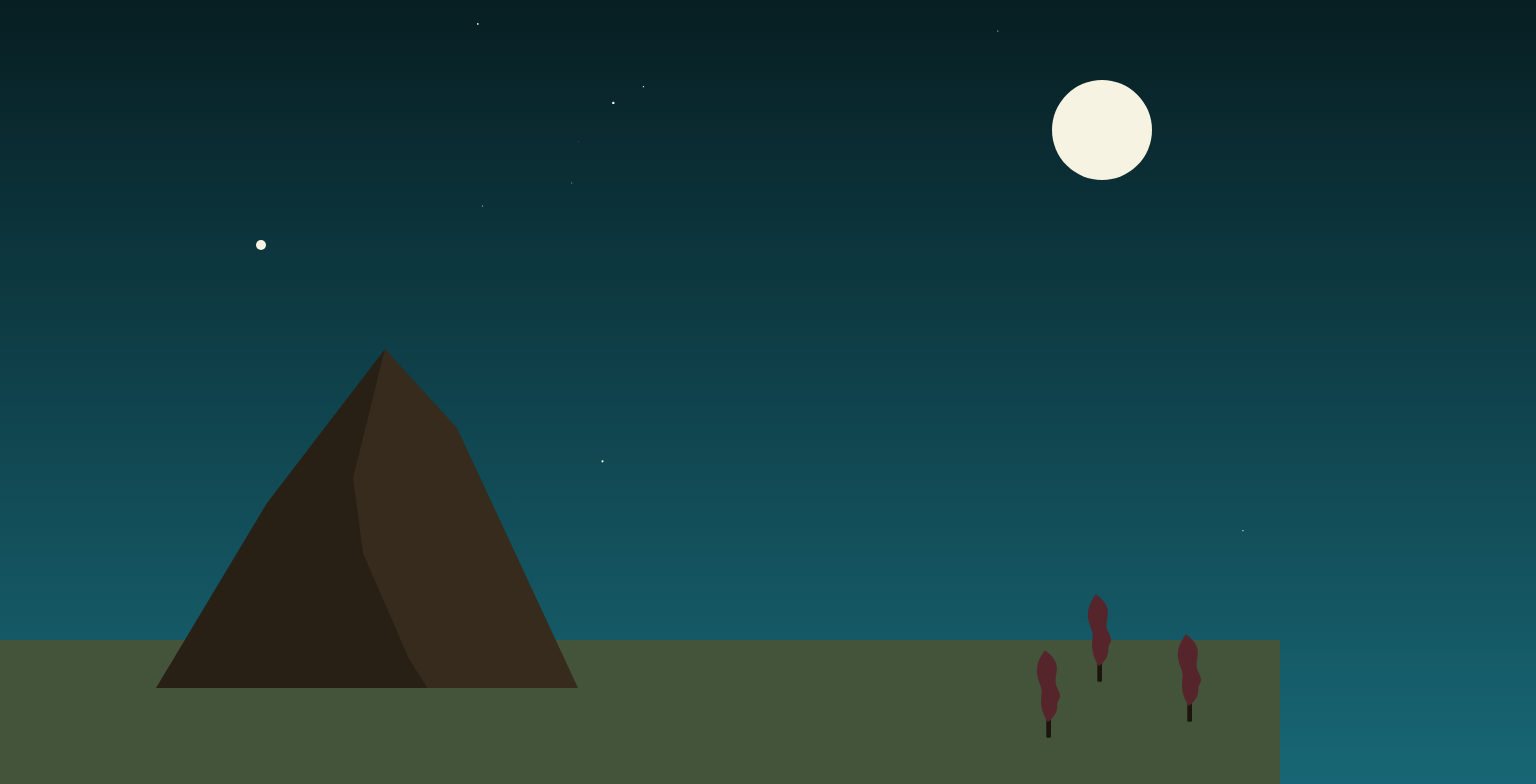
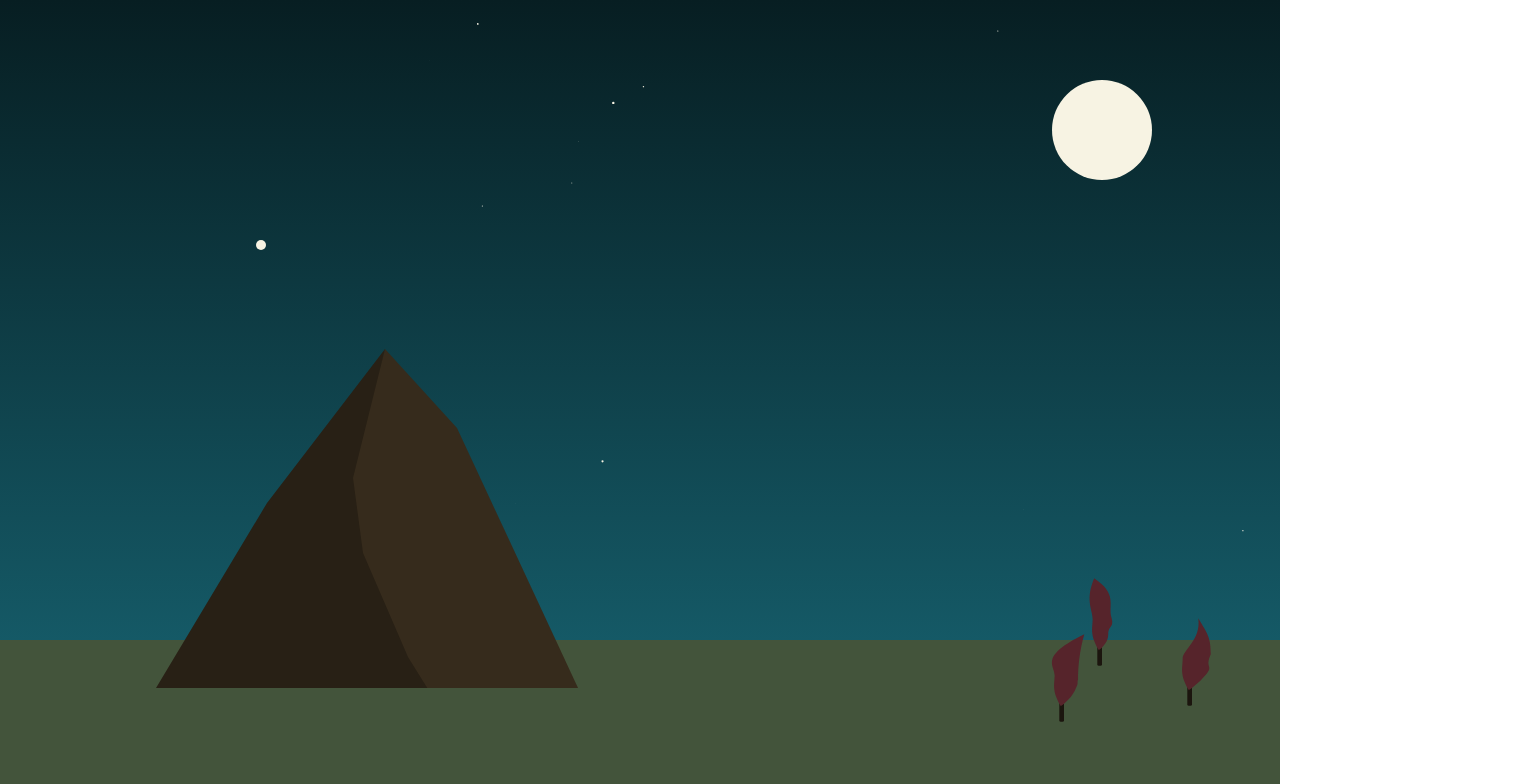
Before and after one commit to svilder/landscape, a React (Create React App) app: page / in a window 1280 px wide. Shown: the top 784 px of the page, 1536 px wide, since content can reach past the window. Built offline with nearby package versions, Linux system fonts and the light colour scheme.

Commit message:
trees can move now

```diff
--- a/src/components/App.css
+++ b/src/components/App.css
@@ -59,20 +59,20 @@ body {
 .tree1 {
   z-index: 2;
   position: absolute;
-  bottom: 14%;
+  bottom: 16%;
   right: 10%;
 }
 
 .tree2 {
   z-index: 2;
   position: absolute;
-  bottom: 7%;
-  right: 14%;
+  bottom: 9%;
+  right: 13%;
 }
 
 .tree3 {
   z-index: 2;
   position: absolute;
-  bottom: 9%;
+  bottom: 11%;
   right: 3%;
 }
--- a/src/components/App.js
+++ b/src/components/App.js
@@ -11,7 +11,7 @@ const App = () => {
       <polygon points="235 420,224 370,213 306,221 174,257 51,329 130,464 420" fill="#362B1C" />
       <polygon points="139 205,10 420,318 420,280 359,235 255,225 180,257 51" fill="#282015" />
     </svg>
-    <svg height="80%" width="100%" className="bigstar">
+    <svg height="70%" width="80%" className="bigstar">
       <circle cx="5" cy="5" r="5" fill="#F7F3E3" />
     </svg>
     <svg viewBox="0 0 100 100" height="80%" width="100%" className="stars">
@@ -35,9 +35,9 @@ const App = () => {
     <svg height="100" width="100" className="moon">
       <circle cx="50" cy="50" r="50" fill="#F7F3E3" />
     </svg>
-    <Tree cssClass="tree1" />
-    <Tree cssClass="tree2" />
-    <Tree cssClass="tree3" />
+    <Tree cssClass="tree1" num1={36} num2={36} num3={28} num4={32} num5={20} num6={26} num7={18} />
+    <Tree cssClass="tree3" num1={40} num2={42} num3={27} num4={43} num5={15} num6={35} num7={32} />
+    <Tree cssClass="tree2" num1={38} num2={40} num3={30} num4={40} num5={25} num6={40} num7={15} />
   </div>
   );
 }
--- a/src/components/Tree.js
+++ b/src/components/Tree.js
@@ -2,6 +2,13 @@ import React from 'react';
 
 const Tree = (props) => {
   const cssClass = props.cssClass;
+  const num1 = props.num1 + Math.round(Math.random() * 2);
+  const num2 = props.num2 + Math.round(Math.random() * 3);
+  const num3 = props.num3 + Math.round(Math.random() * 3);
+  const num4 = props.num4 + Math.round(Math.random() * 4);
+  const num5 = props.num5 + Math.round(Math.random() * 3);
+  const num6 = props.num6 + Math.round(Math.random() * 10);
+  const num7 = props.num7 + Math.round(Math.random() * 7);
   return (
     <svg
       xmlns='http://www.w3.org/2000/svg'
@@ -11,13 +18,13 @@ const Tree = (props) => {
       className={cssClass}>
       <rect x="29" y="47" width="3" height="13" rx="1" fill="#1B150E"/>
       <path
-        d='M30 50
-          S36 46 36 40
-          S40 36 36 28
-          C32 20 42 14 28 4
-          C18 18 26 24 26 30
+        d={`M30 50
+          S36 46 ${num1} 40
+          S40 36 ${num2} ${num3}
+          C${num4} ${num5} 42 14 ${num6} 4
+          C${num7} 18 26 24 26 30
           C26 36 24 40 30 50
-          Z'
+          Z`}
         fill='#56242B'/>
     </svg>
   );
```
